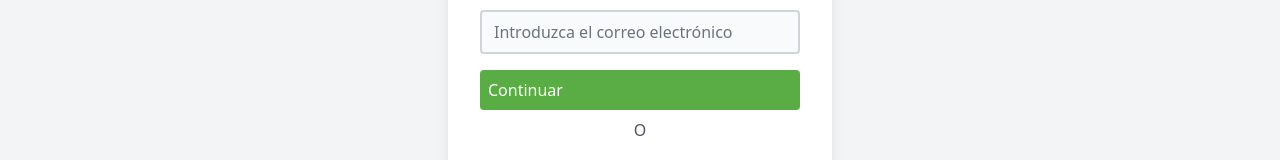
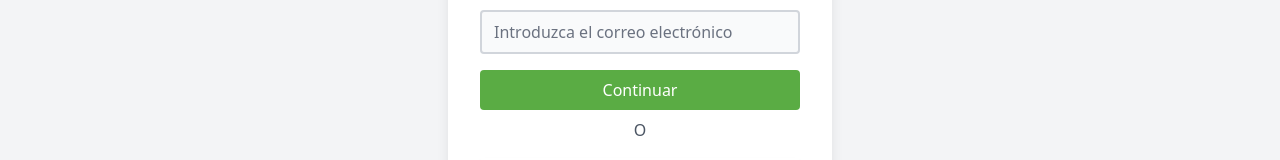
Before and after one commit to brendasutara/trello-clone, an Angular app: page /login in a window 1280 px wide. Shown: the part 196-356 px from the top of the page. Built offline with nearby package versions, Linux system fonts and the light colour scheme.

Commit message:
Mejoras en UX y reusabilidad

```diff
--- a/src/app/components/btn/btn.component.html
+++ b/src/app/components/btn/btn.component.html
@@ -1,7 +1,7 @@
 <button
   [type]="typeBtn"
   [ngClass]="colors"
-  class="w-full text-left rounded p-2 text-base"
+  class="w-full rounded p-2 text-base"
 >
   <ng-content></ng-content>
 </button>
--- a/src/app/components/btn/btn.component.ts
+++ b/src/app/components/btn/btn.component.ts
@@ -9,7 +9,36 @@ import { Component, Input } from '@angular/core';
 })
 export class BtnComponent {
   @Input() typeBtn: 'button' | 'reset' | 'submit' = 'button';
-  @Input() color = 'apple';
+
+  @Input() color: 'apple' | 'primary' | 'danger' | 'white' | 'grayLight' = 'primary';
+
+  mapColors = {
+    apple: {
+      'bg-green-apple': true,
+      'hover:bg-green-apple-light': true,
+      'text-white': true
+    },
+    primary: {
+      'bg-blue-600': true,
+      'hover:bg-blue-800': true,
+      'text-white': true
+    },
+    danger: {
+      'bg-red-700': true,
+      'hover:bg-red-800': true,
+      'text-white': true
+    },
+    white: {
+      'bg-white/30': true,
+      'hover:bg-white/50': true,
+      'text-gray-700': true
+    },
+    grayLight: {
+      'bg-gray-300/60': true,
+      'hover:bg-gray-300': true,
+      'text-gray-700': true
+    }
+  }
 
   constructor() { }
 
@@ -17,19 +46,10 @@ export class BtnComponent {
   }
 
   get colors() {
-    return {
-      'text-white': this.color === 'apple' || this.color === 'primary' || this.color === 'red',
-      'text-gray-700': this.color === "white" || this.color === "gray-light",
-      'bg-green-apple': this.color === 'apple',
-      'hover:bg-green-apple-light': this.color === 'apple',
-      'bg-blue-600': this.color === 'primary',
-      'hover:bg-blue-800': this.color === 'primary',
-      'bg-red-700': this.color === 'red',
-      'hover:bg-red-800': this.color === 'red',
-      'bg-white/30': this.color === "white",
-      'hover:bg-white/50': this.color === "white",
-      'bg-gray-300/60': this.color === "gray-light",
-      'hover:bg-gray-300': this.color === "gray-light",
-    };
+    const colors = this.mapColors[this.color];
+    if (colors) {
+      return colors;
+    }
+    return {};
   }
 }
--- a/src/app/components/navbar/navbar.component.html
+++ b/src/app/components/navbar/navbar.component.html
@@ -27,6 +27,7 @@
               cdkConnectedOverlay
               [cdkConnectedOverlayOrigin]="espacioOverlay"
               [cdkConnectedOverlayOpen]="isOpenEspaciodeTrabajo"
+              (overlayOutsideClick)="isOpenEspaciodeTrabajo = !isOpenEspaciodeTrabajo"
             >
               <div
                 class="z-50 my-4 w-60 text-base list-none bg-white border border-gray-100 rounded-lg shadow-lg p-4"
@@ -98,6 +99,7 @@
               cdkConnectedOverlay
               [cdkConnectedOverlayOrigin]="espacioOverlay"
               [cdkConnectedOverlayOpen]="isOpenReciente"
+              (overlayOutsideClick)="isOpenReciente = !isOpenReciente"
             >
               <div
                 class="z-50 my-4 w-60 text-base list-none bg-white border border-gray-100 rounded-lg shadow-lg p-2"
@@ -188,6 +190,8 @@
           cdkConnectedOverlay
           [cdkConnectedOverlayOrigin]="perfilOverlay"
           [cdkConnectedOverlayOpen]="isOpen"
+          (overlayOutsideClick)="isOpen = !isOpen"
+
         >
           <div
             class="z-50 my-4 w-60 text-base list-none bg-white border border-gray-100 rounded-lg shadow-lg"
--- a/src/app/components/todo-dialog/todo-dialog.component.html
+++ b/src/app/components/todo-dialog/todo-dialog.component.html
@@ -24,7 +24,7 @@
         <app-btn
             class="w-24 flex justify-center mt-1"
             [typeBtn]="'button'"
-            [color]="'gray-light'">
+            [color]="'grayLight'">
             <fa-icon class="text-gray-800 mx-1" [icon]="faEye"></fa-icon>
               Seguir
           </app-btn>
@@ -40,7 +40,7 @@
             <app-btn
               [typeBtn]="'button'"
               (click)="closeWithRta(false)"
-              [color]="'gray-light'">
+              [color]="'grayLight'">
                 No
             </app-btn>
             <app-btn
@@ -73,33 +73,47 @@
       <!-- Añadir a la tarjeta -->
       <div class="flex space-y-2 flex-col">
         <p class="text-sm font-semibold text-gray-500">Añadir a la tarjeta</p>
-        <app-btn typeBtn="button" color="gray-light">
+        <app-btn typeBtn="button" color="grayLight">
+          <span class="flex space-x-2 text-left">
             <fa-icon class="text-gray-800" [icon]="faUser"></fa-icon>
-          Miembros
+            <span>Miembros</span>
+          </span>
         </app-btn>
-        <app-btn typeBtn="button" color="gray-light">
+        <app-btn typeBtn="button" color="grayLight">
+          <span class="flex space-x-2 text-left">
             <fa-icon class="text-gray-800" [icon]="faTag"></fa-icon>
-          Etiquetas
+            <span>Etiquetas</span>
+          </span>
         </app-btn>
-        <app-btn typeBtn="button" color="gray-light">
+        <app-btn typeBtn="button" color="grayLight">
+          <span class="flex space-x-2 text-left">
             <fa-icon class="text-gray-800" [icon]="faCheckSquare"></fa-icon>
-          Checklist
+            <span>Checklist</span>
+          </span>
         </app-btn>
-        <app-btn typeBtn="button" color="gray-light">
+        <app-btn typeBtn="button" color="grayLight">
+          <span class="flex space-x-2 text-left">
             <fa-icon class="text-gray-800" [icon]="faClock"></fa-icon>
-          Fechas
+            <span>Fechas</span>
+          </span>
         </app-btn>
-        <app-btn typeBtn="button" color="gray-light">
+        <app-btn typeBtn="button" color="grayLight">
+          <span class="flex space-x-2 text-left">
             <fa-icon class="text-gray-800" [icon]="faPaperclip"></fa-icon>
-          Adjunto
+            <span>Adjunto</span>
+          </span>
         </app-btn>
-        <app-btn typeBtn="button" color="gray-light">
+        <app-btn typeBtn="button" color="grayLight">
+          <span class="flex space-x-2 text-left">
             <fa-icon class="text-gray-800" [icon]="faWindowMaximize"></fa-icon>
-          Portada
+            <span>Portada</span>
+          </span>
         </app-btn>
-        <app-btn typeBtn="button" color="gray-light">
+        <app-btn typeBtn="button" color="grayLight">
+          <span class="flex space-x-2 text-left">
             <fa-icon class="text-gray-800" [icon]="faFolder"></fa-icon>
-          Campos personalizados
+            <span>Campos personalizados</span>
+          </span>
         </app-btn>
       </div>
       <!-- FIN Añadir a la tarjeta -->
@@ -133,26 +147,36 @@
       <!-- Acciones -->
       <div class="flex space-y-2 flex-col">
         <p class="text-sm font-semibold text-gray-500">Acciones</p>
-        <app-btn typeBtn="button" color="gray-light">
+        <app-btn typeBtn="button" color="grayLight">
+          <span class="flex space-x-2 text-left">
             <fa-icon class="text-gray-800" [icon]="faArrowRight"></fa-icon>
-          Mover
+            <span>Mover</span>
+          </span>
         </app-btn>
-        <app-btn typeBtn="button" color="gray-light">
+        <app-btn typeBtn="button" color="grayLight">
+          <span class="flex space-x-2 text-left">
             <fa-icon class="text-gray-800" [icon]="faCopy"></fa-icon>
-          Copiar
+            <span>Copiar</span>
+          </span>
         </app-btn>
-        <app-btn typeBtn="button" color="gray-light">
+        <app-btn typeBtn="button" color="grayLight">
+          <span class="flex space-x-2 text-left">
             <fa-icon class="text-gray-800" [icon]="faBox"></fa-icon>
-          Crear plantilla
+            <span>Crear plantilla</span>
+          </span>
         </app-btn>
         <hr>
-        <app-btn typeBtn="button" color="gray-light">
+        <app-btn typeBtn="button" color="grayLight">
+          <span class="flex space-x-2 text-left">
             <fa-icon class="text-gray-800" [icon]="faBoxArchive"></fa-icon>
-          Archivar
+            <span>Archivar</span>
+          </span>
         </app-btn>
-        <app-btn typeBtn="button" color="gray-light">
+        <app-btn typeBtn="button" color="grayLight">
+          <span class="flex space-x-2 text-left">
             <fa-icon class="text-gray-800" [icon]="faShareNodes"></fa-icon>
-          Compartir
+            <span>Compartir</span>
+          </span>
         </app-btn>
       </div>
       <!-- FIN Acciones -->
--- a/src/app/pages/boards/boards.component.html
+++ b/src/app/pages/boards/boards.component.html
@@ -87,20 +87,20 @@
 
     <!-- Visto recientemente -->
     <div class="grid grid-cols-4 gap-4 mb-20">
-      <div class="w-full bg-sky-700 px-4 py-2 rounded text-white font-bold h-24">Board 1</div>
-      <div class="w-full bg-green-700 px-4 py-2 rounded text-white font-bold h-24">Board 2</div>
+      <div class="w-full bg-azteca bg-cover bg-center px-4 py-2 rounded text-white font-bold h-24 cursor-pointer">Ruta Angular</div>
+      <div class="w-full bg-green-700 px-4 py-2 rounded text-white font-bold h-24 hover:bg-green-800 cursor-pointer">Board 2</div>
     </div>
     <!-- FIN Visto recientemente -->
 
     <!-- Espacios trabajo -->
     <h1 class="text-lg font-bold mb-4 text-gray-600 uppercase">Tus espacios de trabajo</h1>
     <div class="grid grid-cols-4 gap-4 mb-20">
-      <div class="w-full bg-sky-700 px-4 py-2 rounded text-white font-bold h-24">Board 1</div>
-      <div class="w-full bg-green-700 px-4 py-2 rounded text-white font-bold h-24">Board 2</div>
-      <div class="w-full bg-amber-700 px-4 py-2 rounded text-white font-bold h-24">Board 3</div>
-      <div class="w-full bg-indigo-700 px-4 py-2 rounded text-white font-bold h-24">Board 4</div>
-      <div class="w-full bg-green-700 px-4 py-2 rounded text-white font-bold h-24">Board 5</div>
-      <div class="w-full bg-amber-700 px-4 py-2 rounded text-white font-bold h-24">Board 6</div>
+      <div class="w-full bg-sky-700 px-4 py-2 rounded text-white font-bold h-24 hover:bg-sky-800 cursor-pointer">Board 1</div>
+      <div class="w-full bg-green-700 px-4 py-2 rounded text-white font-bold h-24 hover:bg-green-800 cursor-pointer">Board 2</div>
+      <div class="w-full bg-amber-700 px-4 py-2 rounded text-white font-bold h-24 hover:bg-amber-800 cursor-pointer">Board 3</div>
+      <div class="w-full bg-azteca bg-cover bg-center px-4 py-2 rounded text-white font-bold h-24 cursor-pointer">Ruta Angular</div>
+      <div class="w-full bg-green-700 px-4 py-2 rounded text-white font-bold h-24 hover:bg-green-800 cursor-pointer">Board 5</div>
+      <div class="w-full bg-amber-700 px-4 py-2 rounded text-white font-bold h-24 hover:bg-amber-800 cursor-pointer">Board 6</div>
       <div class="w-full flex justify-center align-middle bg-gray-100 px-4 py-2 rounded text-blue-950 h-24 cursor-pointer hover:bg-gray-200">Crear un tablero nuevo</div>
     </div>
     <!-- FIN Espacios trabajo -->
```
Lines whose indentation alone changed are shown as unchanged.
